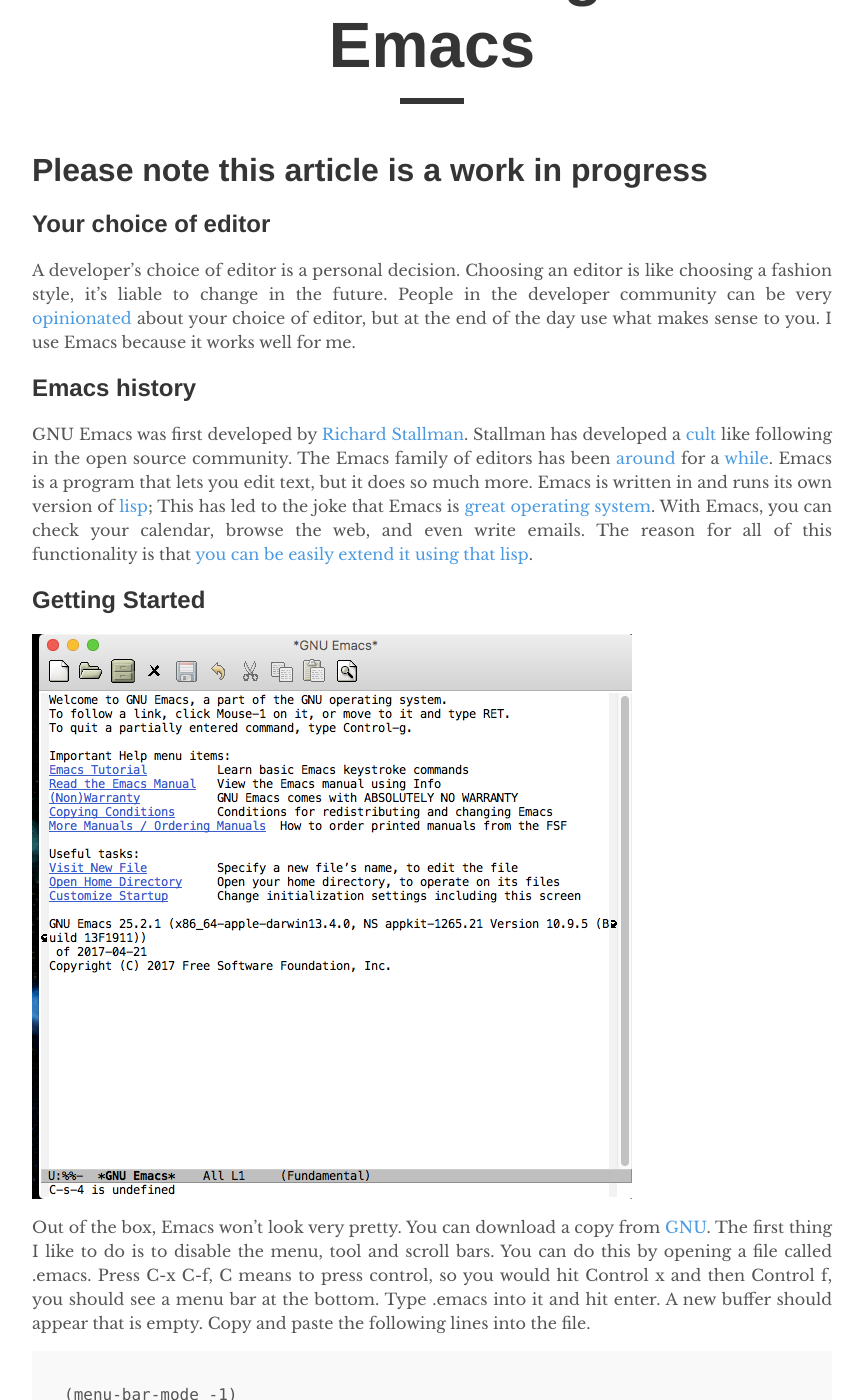
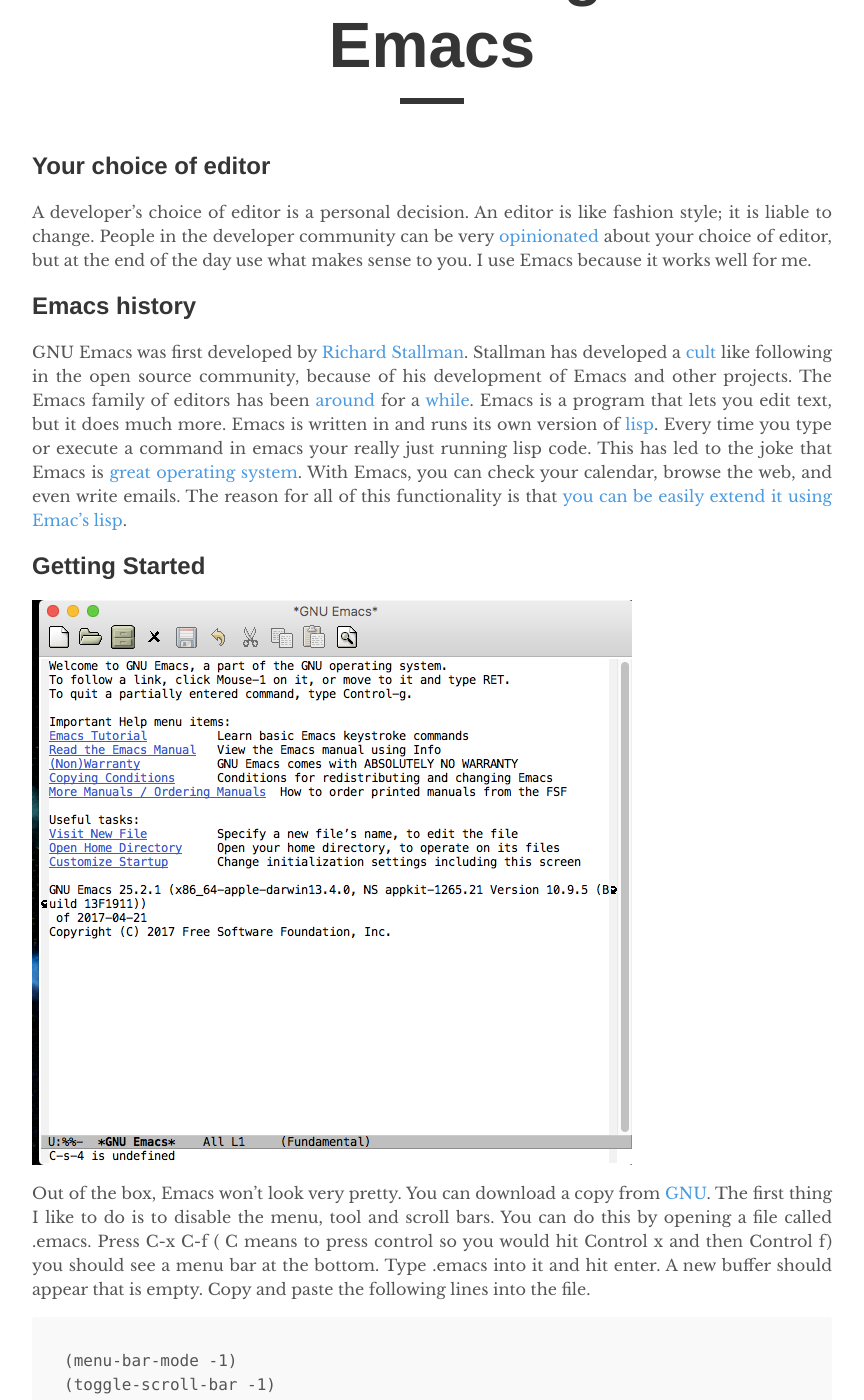
Before and after one commit to A-Vadali/Cs_Club, a Jekyll site: the page built from _posts/2017-10-20-editors.md, in a window 1280 px wide and 1400 px high, scrolled down 239 px. Shown: the whole window, without its empty margins (208-1072 px from the left). Built offline with Jekyll 4.4.1, drawn with Linux system fonts in a browser that asks for light colours; some of the changed text lies outside the part shown.

Commit message:
word choice

```diff
--- a/_posts/2017-10-20-editors.md
+++ b/_posts/2017-10-20-editors.md
@@ -4,20 +4,18 @@ title: "Efficient Editing with Emacs"
 author: "Chris Reuter"
 ---
 
-# Please note this article is a work in progress
-
 ## Your choice of editor
 
-A developer's choice of editor is a personal decision. Choosing an editor is like choosing a fashion style, it's liable to change in the future. People in the developer community can be very [opinionated](https://en.wikipedia.org/wiki/Editor_war) about your choice of editor, but at the end of the day use what makes sense to you. I use Emacs because it works well for me.
+A developer's choice of editor is a personal decision. An editor is like fashion style; it is liable to change. People in the developer community can be very [opinionated](https://en.wikipedia.org/wiki/Editor_war) about your choice of editor, but at the end of the day use what makes sense to you. I use Emacs because it works well for me.
 
 ## Emacs history
 
-GNU Emacs was first developed by [Richard Stallman](https://stallman.org/). Stallman has developed a [cult](https://www.youtube.com/watch?v=qIF5xnkcncI) like following in the open source community. The Emacs family of editors has been [around](https://www.jwz.org/doc/emacs-timeline.html) for a [while](https://www.emacswiki.org/emacs/EmacsHistory). Emacs is a program that lets you edit text, but it does so much more. Emacs is written in and runs its own version of [lisp](https://www.gnu.org/software/emacs/manual/html_node/eintr/index.html); This has led to the joke that Emacs is [great operating system](http://wiki.c2.com/?EmacsAsOperatingSystem). With Emacs, you can check your calendar, browse the web, and even write emails. The reason for all of this functionality is that [you can be easily extend it using that lisp](https://www.gnu.org/software/emacs/manual/html_mono/eintr.html).
+GNU Emacs was first developed by [Richard Stallman](https://stallman.org/). Stallman has developed a [cult](https://www.youtube.com/watch?v=qIF5xnkcncI) like following in the open source community, because of his development of Emacs and other projects. The Emacs family of editors has been [around](https://www.jwz.org/doc/emacs-timeline.html) for a [while](https://www.emacswiki.org/emacs/EmacsHistory). Emacs is a program that lets you edit text, but it does much more. Emacs is written in and runs its own version of [lisp](https://www.gnu.org/software/emacs/manual/html_node/eintr/index.html). Every time you type or execute a command in emacs your really just running lisp code. This has led to the joke that Emacs is [great operating system](http://wiki.c2.com/?EmacsAsOperatingSystem). With Emacs, you can check your calendar, browse the web, and even write emails. The reason for all of this functionality is that [you can be easily extend it using Emac's lisp](https://www.gnu.org/software/emacs/manual/html_mono/eintr.html).
 
 ## Getting Started
 
 ![emacs](http://latincsclub.com/assets/editors/emacs0.png)
-Out of the box, Emacs won't look very pretty. You can download a copy from [GNU](https://www.gnu.org/software/emacs/). The first thing I like to do is to disable the menu, tool and scroll bars. You can do this by opening a file called .emacs. Press C-x C-f, C means to press control, so you would hit Control x and then Control f, you should see a menu bar at the bottom. Type .emacs into it and hit enter. A new buffer should appear that is empty. Copy and paste the following lines into the file.
+Out of the box, Emacs won't look very pretty. You can download a copy from [GNU](https://www.gnu.org/software/emacs/). The first thing I like to do is to disable the menu, tool and scroll bars. You can do this by opening a file called .emacs. Press C-x C-f ( C means to press control so you would hit Control x and then Control f) you should see a menu bar at the bottom. Type .emacs into it and hit enter. A new buffer should appear that is empty. Copy and paste the following lines into the file.
 
     (menu-bar-mode -1)
     (toggle-scroll-bar -1)
@@ -28,7 +26,7 @@ Then press C-x C-s to save it. Now close Emacs and reopen it, you'll notice that
 ![emacs](http://latincsclub.com/assets/editors/emacs1.png)
 
 To install a theme, you'll need to install Melpa. Melpa is package
-manager that lets you install lots of different Emacs packages. Insert this into your .emacs.
+manager that lets you install lots of different Emacs packages. A package manager is something that let's you easily install others peoples programs.  Insert the following into your .emacs. To set up Melpa.
 
     (require 'package)
     (setq package-enable-at-startup nil)
@@ -45,12 +43,12 @@ manager that lets you install lots of different Emacs packages. Insert this into
     (use-package cyberpunk-theme
      :ensure t)
 
-Now open and close Emacs. You should now see. The code above is taken from [c'est la z](http://cestlaz.github.io/stories/emacs/) a more in depth tutorial on Emacs.
+ The code above is taken from [c'est la z](http://cestlaz.github.io/stories/emacs/), a great in depth tutorial on Emacs. When you open and close emacs you'll see the theme.
 
 ![emacs](http://latincsclub.com/assets/editors/emacs2.png)
 
-We've now installed the cyberpunk theme. If you want to load another theme just change cyberpunk-theme with another theme. [Here's](https://emacsthemes.com/) a list of things.
+If you want to load another theme just change `cyberpunk-theme` to another theme. [Here's](https://emacsthemes.com/) a list of themes.
 
 # Spacemacs
 
-Spacemacs is an Emacs distribution that comes with a lot of packages preinstalled. To install it you will need [Git](http://latincsclub.com/2017-09-03/get-good).
+[Spacemacs](http://spacemacs.org/) is an Emacs distribution that comes with a lot of packages preinstalled. To install it you will need [Git](http://latincsclub.com/2017-09-03/get-good). It looks nice but I've found it to be too slow for my taste.
```
Also changed, not shown: 9 other files.
